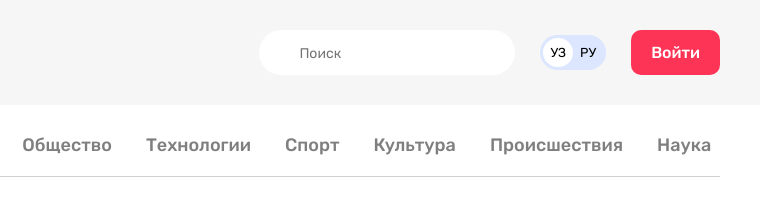
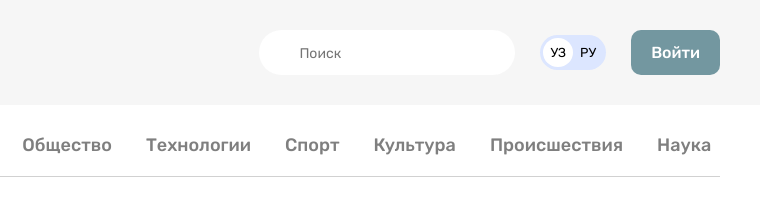
Before and after one commit to Andarov/namanganliklar24, a plain HTML site: page index.html in a window 1280 px wide. In both pictures the pointer is over the link "Войти". Shown: the top 215 px of the page, 520-1280 px from the left. Drawn offline with Linux system fonts and the light colour scheme.

Commit message:
change hover stryle main-link

```diff
--- a/css/styles.css
+++ b/css/styles.css
@@ -145,7 +145,7 @@ a {
 }
 
 .main-link:hover {
-    background-color: #fe3456;
+    background-color: #7397a0;
 }
 
 .main-link:active {
```
